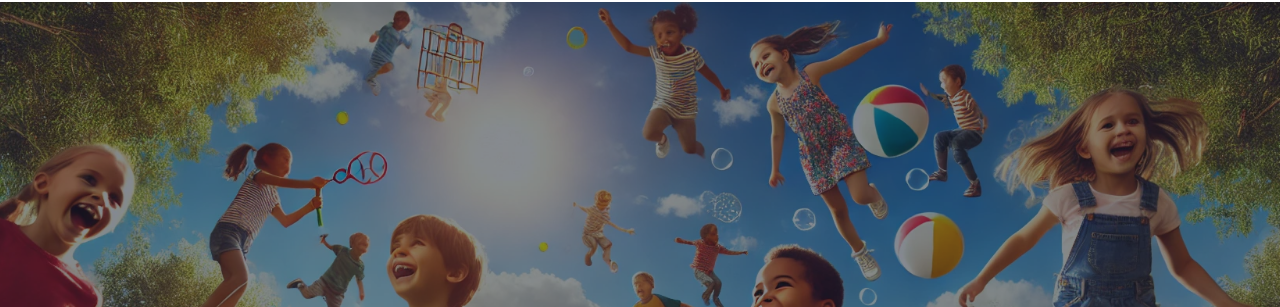
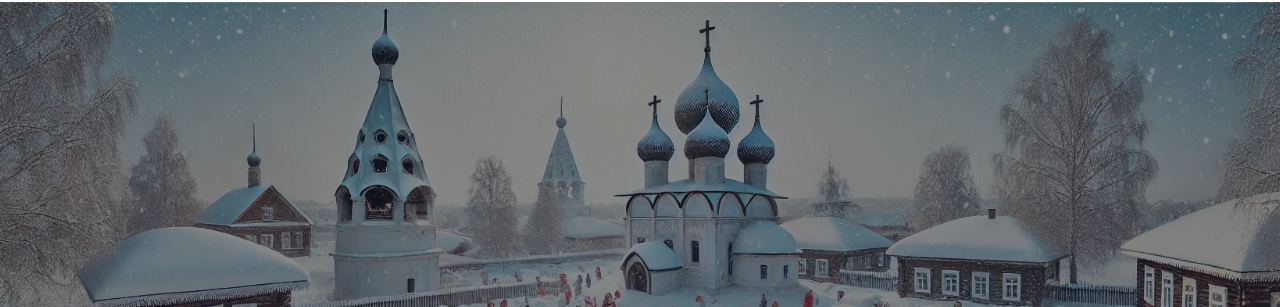
Before and after one commit to istarkov/test, a plain HTML site: page index.html in a window 1280 px wide. Shown: the part 54-361 px from the top of the page. Drawn offline with nearby package versions, Linux system fonts and the light colour scheme.

Commit message:
Update index.html

```diff
--- a/index.html
+++ b/index.html
@@ -73,7 +73,7 @@
     });
   </script>
   <!-- Hero Section with Updated Background Image -->
-  <section class="bg-cover bg-center h-screen" style="background-image: url('/test/happy.webp');">
+  <section class="bg-cover bg-center h-screen" style="background-image: url('/test/happy-2.webp');">
     <div class="flex items-center justify-center h-full bg-gray-900 bg-opacity-50">
       <div class="text-center">
         <h1 class="text-white text-5xl font-bold">Welcome to My School</h1>
```
